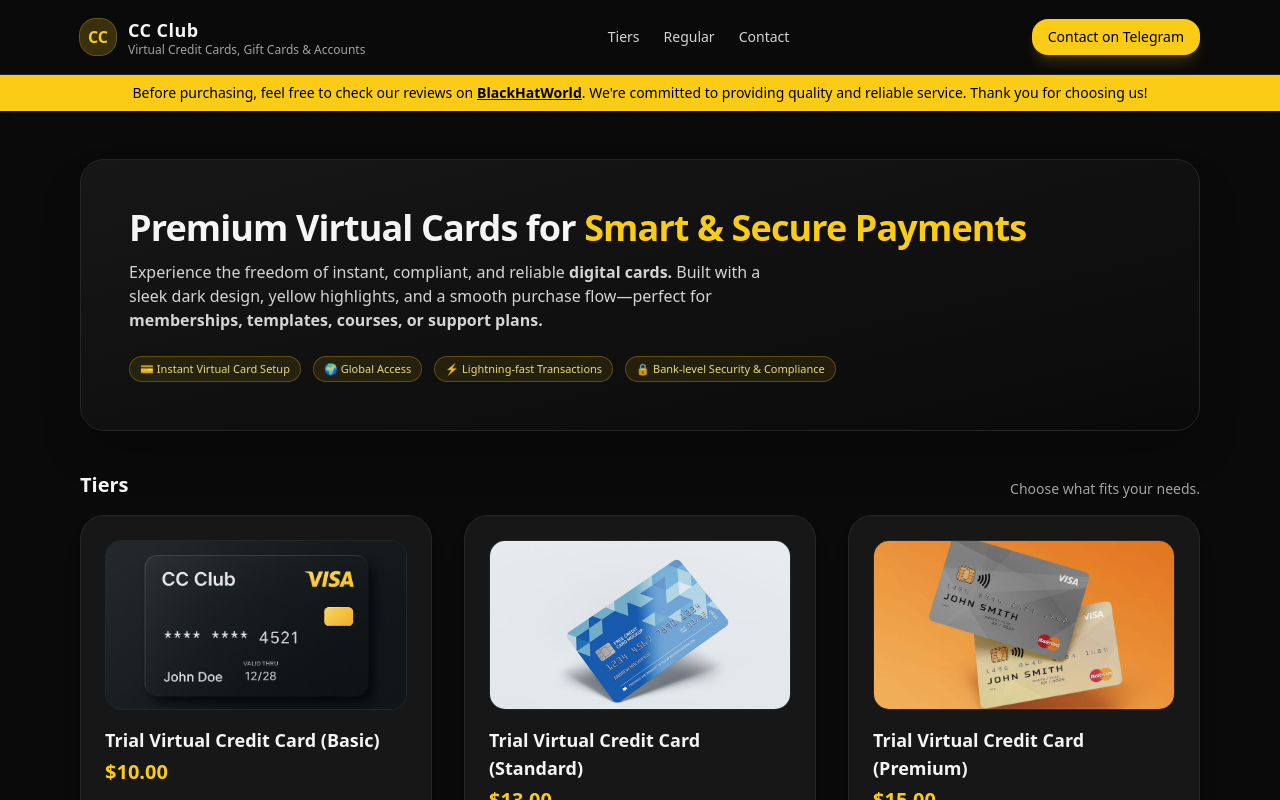
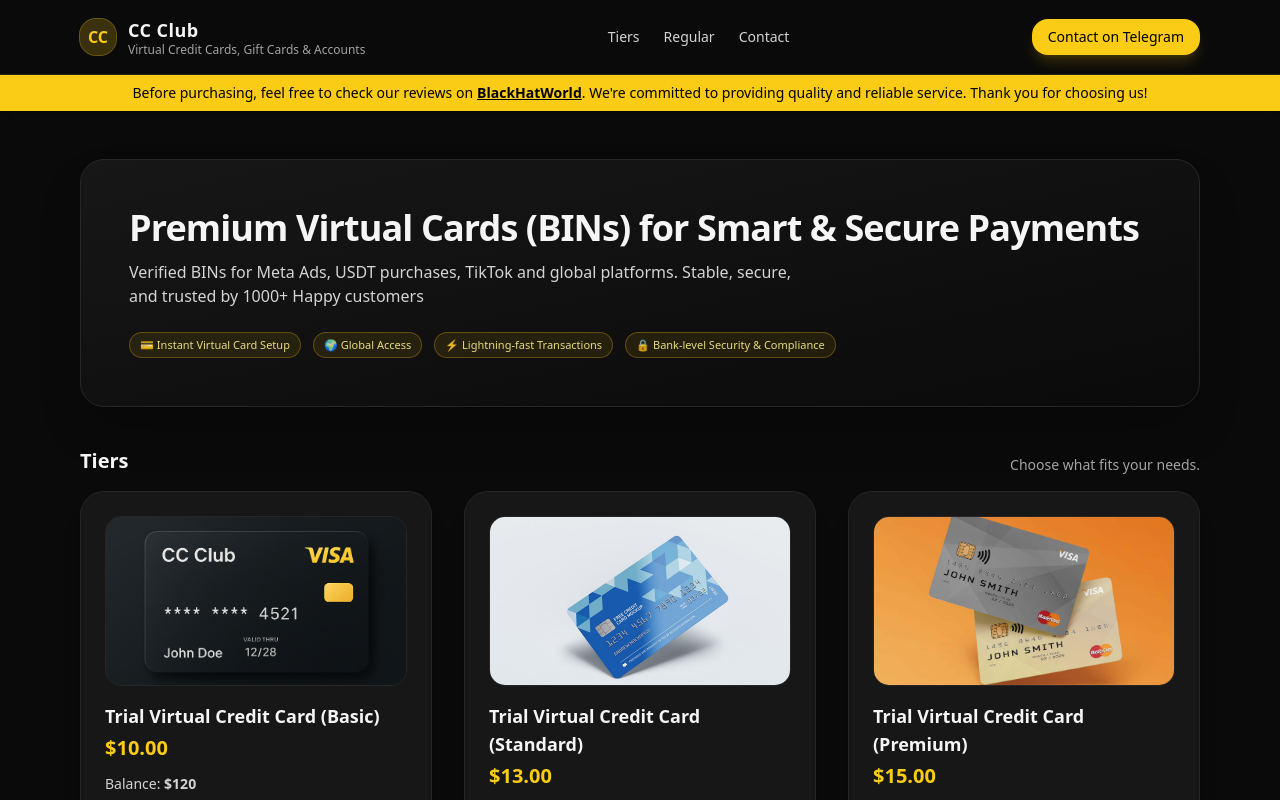
Before and after one commit to faixanmalik/cc-club, a Next.js app: page / in a window 1280 px wide. Shown: the top 800 px of the page. Built offline with nearby package versions, Linux system fonts and the light colour scheme.

Commit message:
update heading

```diff
--- a/components/Hero.jsx
+++ b/components/Hero.jsx
@@ -12,10 +12,13 @@ const Hero = () => {
         className="rounded-3xl border border-neutral-800 bg-gradient-to-br from-neutral-900 to-neutral-950 p-8 md:p-12 shadow-2xl shadow-black/30"
       >
         <h2 className="text-3xl md:text-4xl font-bold tracking-tight">
-          Premium Virtual Cards for <span className="text-yellow-400">Smart & Secure Payments</span>
+          {/* Premium Virtual Cards for <span className="text-yellow-400">Smart & Secure Payments</span> */}
+          Premium Virtual Cards (BINs) for Smart & Secure Payments
         </h2>
         <p className="mt-3 text-neutral-300 max-w-2xl">
-          Experience the freedom of instant, compliant, and reliable <span className="font-semibold">digital cards.</span> Built with a sleek dark design, yellow highlights, and a smooth purchase flow—perfect for <span className="font-semibold">memberships, templates, courses, or support plans.</span>
+          {/* Experience the freedom of instant, compliant, and reliable <span className="font-semibold">digital cards.</span> Built with a sleek dark design, yellow highlights, and a smooth purchase flow—perfect for <span className="font-semibold">memberships, templates, courses, or support plans.</span>  */}
+          Verified BINs for Meta Ads, USDT purchases, TikTok and global platforms. Stable, secure, and trusted by 1000+ Happy customers
+
         </p>
         <div className="mt-6 flex flex-wrap gap-3 text-xs text-neutral-300">
           <Badge>💳 Instant Virtual Card Setup</Badge>
```
